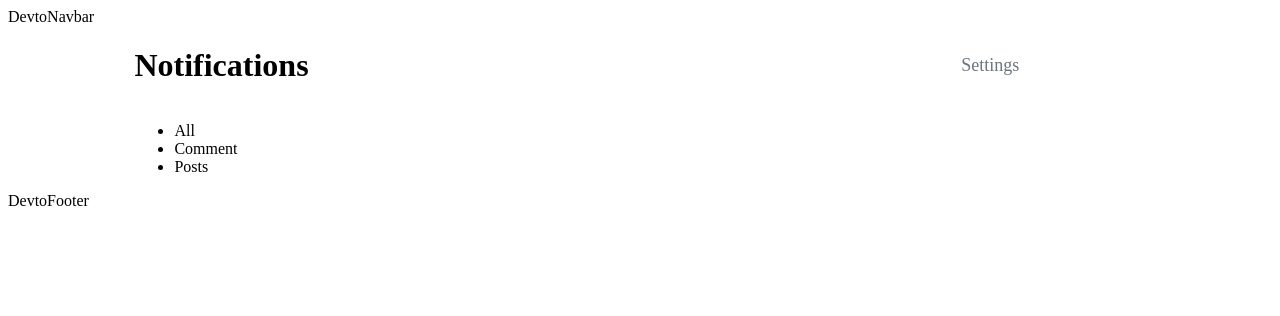
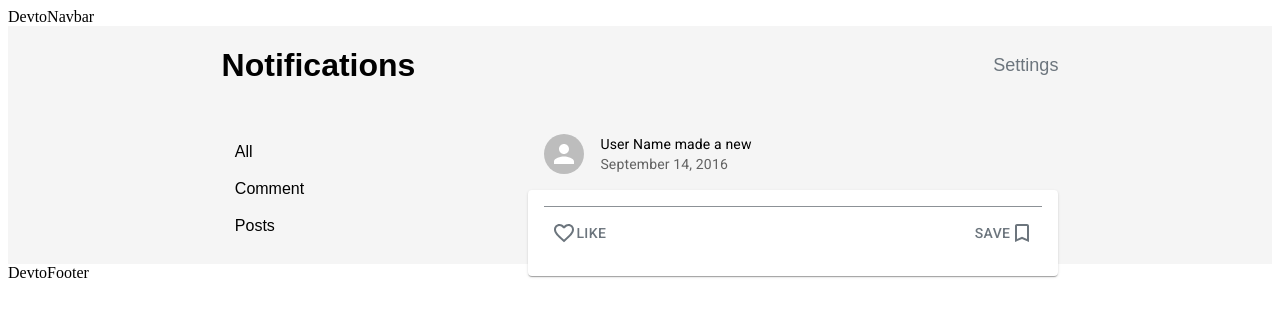
Before and after one commit to ROR2022/desafioReact, a React (Create React App) app: page /notifications in a window 1280 px wide. Shown: the top 316 px of the page. Built offline with nearby package versions, Linux system fonts and the light colour scheme.

Commit message:
design changes on branch notify

```diff
--- a/src/components/NotifyComponent/notify/Notifications.css
+++ b/src/components/NotifyComponent/notify/Notifications.css
@@ -1,10 +1,23 @@
+.containerMain {
+  margin: 0;
+  padding: 0;
+  background-color: #f5f5f5;
+  width: 100%;
+  height: 100%;
+}
+
 #mainBox {
   display: grid;
+  gap: 5%;
   grid-template-columns: 1fr 2fr;
   justify-content: space-between;
   align-items: center;
   width: 70%;
-  margin-left: 10%;
+  font-family: sans-serif;
+}
+#mainBox .mainText {
+  width: 100%;
+  height: 100%;
 }
 #mainBox .SettingsLink {
   text-decoration: none;
@@ -14,4 +27,50 @@
   display: flex;
   align-items: center;
   justify-content: end;
+}
+#mainBox .boxText {
+  list-style-type: none;
+  padding: 0;
+  width: 100%;
+  height: 70%;
+  display: flex;
+  flex-direction: column;
+  justify-content: space-around;
+}
+#mainBox .boxText .textAside {
+  text-decoration: none;
+  color: black;
+  width: 100%;
+  height: 30px;
+  border-radius: 3px;
+  padding-left: 5%;
+  display: flex;
+  align-items: center;
+  font-size: medium;
+}
+#mainBox .boxText .textAside:hover {
+  background-color: rgba(108, 145, 247, 0.137254902);
+  color: rgba(59, 102, 219, 0.8156862745);
+}
+#mainBox .boxText .linkText {
+  text-decoration: none;
+  color: black;
+}
+#mainBox .userInfoText {
+  margin: 0;
+}
+#mainBox .notifyTitle {
+  border-bottom: #8c9196 1px solid;
+}
+#mainBox .cardBtn {
+  color: #6c757d;
+}
+#mainBox .cardBtn:hover {
+  background-color: rgba(108, 117, 125, 0.1529411765);
+  color: rgba(0, 0, 0, 0.753);
+}
+#mainBox .notifyIcons {
+  display: flex;
+  justify-content: space-between;
+  align-items: center;
 }/*# sourceMappingURL=Notifications.css.map */
--- a/src/components/NotifyComponent/notify/Notifications.js
+++ b/src/components/NotifyComponent/notify/Notifications.js
@@ -1,32 +1,70 @@
-import { Box } from '@mui/material';
+import { Avatar, Box, Button, Card, CardContent, Container, Typography } from "@mui/material";
+import FavoriteBorderIcon from '@mui/icons-material/FavoriteBorder';
+import BookmarkBorderIcon from '@mui/icons-material/BookmarkBorder';
+import CardHeader from "@mui/material/CardHeader";
+import IconButton from '@mui/material/IconButton';
 import "./Notifications.css";
-import * as React from 'react';
-import { Link } from 'react-router-dom';
+import * as React from "react";
+import { Link } from "react-router-dom";
 
 const Notifications = () => {
-
-    return(
-        <Box id="mainBox">
+  return (
+    <>
+    <div className="containerMain">
+    <Container fixed id="mainBox">
       <Box>
-                <h1 className='notificationText'>Notifications</h1>
+        <h1 className="notificationText">Notifications</h1>
       </Box>
       <Box>
-                <Link to="/settings/notifications" className='SettingsLink'>Settings</Link>
+        <Link to="/settings/notifications" className="SettingsLink">
+          Settings
+        </Link>
       </Box>
-            <Box>
-              <ul>
-                <li>All</li>
-                <li>Comment</li>
-                <li>Posts</li>
+      <Box className="mainText">
+        <ul className="boxText">
+          <Link to="/notifications" className="linkText">
+            <li className="textAside">All</li>
+          </Link>
+          <Link to="/notifications/comments" className="linkText">
+            <li className="textAside">Comment</li>
+          </Link>
+          <Link to="/notifications/posts" className="linkText">
+            <li className="textAside">Posts</li>
+          </Link>
         </ul>
       </Box>
       <Box>
-                <div>
+        <CardHeader
+          avatar={
+
+            <Avatar aria-label="recipe">
+
+            </Avatar>
+          }
+          action={
+            <IconButton aria-label="settings">
+            </IconButton>
+          }
+          title="User Name made a new"
+          subheader="September 14, 2016"
+        />
+        <Card>
+            <CardContent>
+                <Typography gutterBottom variant="h5" component="div" className="notifyTitle">
+
+                </Typography>
+                <Typography variant="h5" component="div" className="notifyIcons">
+                    <Button variant="text" className="cardBtn"><FavoriteBorderIcon /> Like</Button>
+                    <Button variant="text" className="cardBtn">Save <BookmarkBorderIcon/></Button>
+                </Typography>
+            </CardContent>
+        </Card>
+
+      </Box>
+    </Container>
     </div>
-                <div></div>
-            </Box>
-        </Box>
+    </>
   );
-}
+};
 
-export default Notifications
+export default Notifications;
--- a/src/components/NotifyComponent/notify/Notifications.scss
+++ b/src/components/NotifyComponent/notify/Notifications.scss
@@ -1,13 +1,24 @@
-
+.containerMain{
+    margin: 0;
+    padding: 0;
+    background-color: #f5f5f5;
+    width: 100%;
+    height: 100%;
+}
 
 #mainBox{
     display: grid;
+    gap: 5%;
     grid-template-columns: 1fr 2fr;
     justify-content: space-between;
     align-items: center;
     width: 70%;
-    margin-left: 10%;
+    font-family: sans-serif;
 
+    .mainText{
+        width: 100%;
+        height: 100%;
+    }
     .SettingsLink{
         text-decoration: none;
         color: #6c757d;
@@ -16,5 +27,53 @@
         display: flex;
         align-items: center;
         justify-content: end;
+
+    }
+
+    .boxText{
+        list-style-type: none;
+        padding: 0;
+        width: 100%;
+        height: 70%;
+        display: flex;
+        flex-direction: column;
+        justify-content: space-around;
+        .textAside{
+            text-decoration: none;
+            color: black;
+            width: 100%;
+            height: 30px;
+            border-radius: 3px;
+            padding-left: 5%;
+            display: flex;
+            align-items: center;
+            font-size: medium;
+            &:hover{
+                background-color: #6c91f723;
+                color: #3b66dbd0;
+            }
+        }
+        .linkText{
+            text-decoration: none;
+            color: black;
+        }
+    }
+    .userInfoText{
+        margin: 0;
+    }
+    .notifyTitle{
+        border-bottom: #8c9196 1px solid;;
+    }
+    .cardBtn{
+        color: #6c757d ;
+        &:hover{
+            background-color: #6c757d27;
+            color: rgba(0, 0, 0, 0.753);
+        }
+    }
+    .notifyIcons{
+        display: flex;
+        justify-content: space-between;
+        align-items: center;
     }
 }
```
Also changed, not shown: 1 other file (tests, documents, lock files or other folders). Lines whose indentation alone changed are shown as unchanged.
